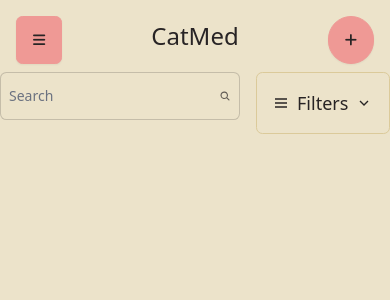
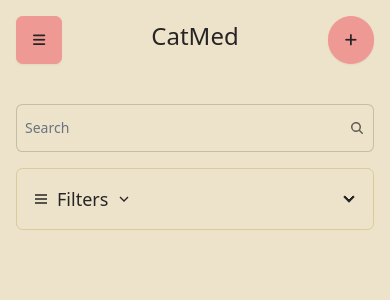
Before and after one commit to Valeriucoding/CatMed, a Django app: template catalog/templates/catalog/medicine_list.html in a window 390 px wide. Shown: the top 300 px of the page. Run offline with Django 3.2, Linux system fonts and the light colour scheme; the template is opened without the code that fills it, so the values that code supplies are empty; some libraries are stand-ins or nearby versions.

Commit message:
responsive medicine list

```diff
--- a/catalog/templates/catalog/partials/medicine_list_partial.html
+++ b/catalog/templates/catalog/partials/medicine_list_partial.html
@@ -1,3 +1,5 @@
+<div class="p-4 space-y-4">
+  <!-- Alert Message -->
   {% if alert_message %}
     <div id="customAlert" role="alert" class="alert alert-success mb-4 custom-alert">
       <svg xmlns="http://www.w3.org/2000/svg" class="h-6 w-6 shrink-0 stroke-current" fill="none" viewBox="0 0 24 24">
@@ -8,15 +10,18 @@
     </div>
   {% endif %}
 
+  <!-- Floating Add Button -->
   <div class="absolute top-4 right-4">
-        <span class="btn btn-primary flex items-center rounded-full" hx-get="{% url "catalog:medicine_create" %}"
+    <span class="btn btn-primary flex items-center rounded-full" hx-get="{% url 'catalog:medicine_create' %}"
           hx-target="#main-container" hx-swap="innerHTML" hx-push-url="true">
       <i class="fas fa-plus"></i>
     </span>
   </div>
-<div class="flex items-start gap-4">
+
+  <!-- Search and Filters -->
+  <div class="flex flex-col lg:flex-row items-start lg:items-center gap-4">
     <!-- Search Bar -->
-  <label class="input input-bordered flex items-center gap-2 bg-base-100 px-2 py-1 text-sm w-64">
+    <label class="input input-bordered flex items-center gap-2 bg-base-100 px-2 py-1 text-sm w-full lg:w-64">
       <input
           type="text"
           class="grow bg-transparent placeholder-gray-500 text-sm focus:outline-none"
@@ -31,7 +36,7 @@
           xmlns="http://www.w3.org/2000/svg"
           viewBox="0 0 16 16"
           fill="currentColor"
-        class="h-3 w-3 opacity-70"
+          class="h-4 w-4 opacity-70"
       >
         <path
             fill-rule="evenodd"
@@ -41,7 +46,7 @@
     </label>
 
     <!-- Filters Dropdown -->
-  <div class="collapse collapse-arrow border border-base-300 bg-base-100 rounded-box grow">
+    <div class="collapse collapse-arrow border border-base-300 bg-base-100 rounded-box w-full lg:w-auto">
       <input type="checkbox" class="peer"/>
       <div class="collapse-title flex items-center gap-2 text-lg font-medium">
         <svg class="h-4 w-4" fill="none" stroke="currentColor" stroke-width="2" viewBox="0 0 24 24">
@@ -53,8 +58,9 @@
           <path d="M6 9l6 6 6-6"></path>
         </svg>
       </div>
-    <div class="collapse-content">
+      <div class="collapse-content space-y-4">
         <div class="flex flex-wrap gap-4">
+          <!-- Disease Filter -->
           <div class="form-control">
             <label class="label">
               <span class="label-text">Select Disease</span>
@@ -70,6 +76,8 @@
               {% endfor %}
             </select>
           </div>
+
+          <!-- Medication Type Filter -->
           <div class="form-control">
             <label class="label">
               <span class="label-text">Medication Type</span>
@@ -85,6 +93,8 @@
               {% endfor %}
             </select>
           </div>
+
+          <!-- Organ Filter -->
           <div class="form-control">
             <label class="label">
               <span class="label-text">Select Organ</span>
@@ -100,27 +110,13 @@
               {% endfor %}
             </select>
           </div>
-{#        <div class="form-control">#}
-{#          <label class="label">#}
-{#            <span class="label-text">Buy Place</span>#}
-{#          </label>#}
-{#          <select class="select select-bordered" name="buy_place" #}
-{#                  hx-get="{% url 'catalog:medicine_search' %}"#}
-{#                  hx-trigger="change" #}
-{#                  hx-target="#medicines-container"#}
-{#                  hx-include="[name='q'], [name='disease'], [name='medication_type'], [name='organ'], [name='buy_place']">#}
-{#            <option selected value="">Buy place</option>#}
-{#            <option value="farmacie">Farmacie</option>#}
-{#            <option value="plafar">Plafar</option>#}
-{#            <option value="site">Site</option>#}
-{#          </select>#}
-{#        </div>#}
         </div>
       </div>
     </div>
   </div>
 
-
+  <!-- Selected Filters -->
+  <div class="flex flex-wrap gap-2">
     {% for disease_obj in diseases_params %}
       <div id="disease-{{ disease_obj.id }}" class="badge badge-secondary badge-lg flex items-center"
            data-search-param="disease">
@@ -135,7 +131,6 @@
         <i class="ml-3 fas fa-times text-sm relative" style="top: 0.1rem;" onclick="clearMedicineListFilter(this)"></i>
       </div>
     {% endfor %}
-
     {% for organ_obj in organs_params %}
       <div id="organ-{{ organ_obj.id }}" class="badge badge-secondary badge-lg flex items-center"
            data-search-param="organ">
@@ -143,7 +138,10 @@
         <i class="ml-3 fas fa-times text-sm relative" style="top: 0.1rem;" onclick="clearMedicineListFilter(this)"></i>
       </div>
     {% endfor %}
+  </div>
 
+  <!-- Medicines Grid -->
   <div id="medicines-container" class="grid grid-cols-1 sm:grid-cols-2 lg:grid-cols-3 xl:grid-cols-4 gap-4">
     {% include 'catalog/components/medicine_card.html' %}
   </div>
+</div>
```
Also changed, not shown: docs/CatMed/Tasks.md (+2 -0 lines). Lines whose indentation alone changed are shown as unchanged.
